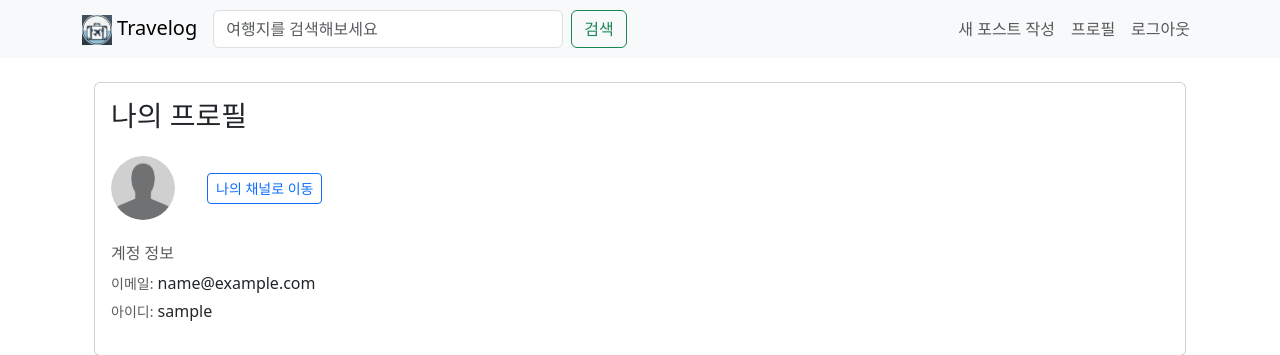
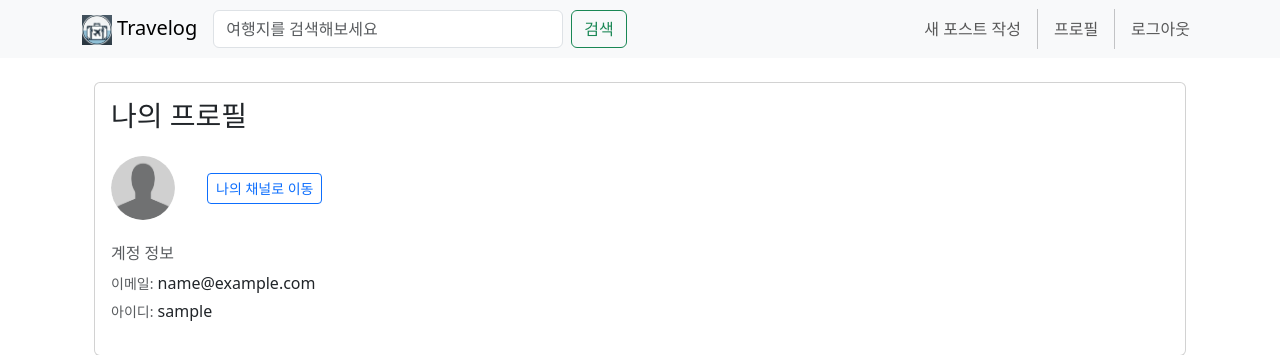
Before and after one commit to smahn9123/django-travelog, a Django app: page /accounts/profile/ in a window 1280 px wide. Shown: the top 355 px of the page. Run offline with Django 5.2, Linux system fonts and the light colour scheme; the visitor is signed in with stand-in values (Sample User, id 1); some libraries are stand-ins or nearby versions.

Commit message:
💄 add seperating vertical line between navbar buttons

```diff
--- a/templates/base.html
+++ b/templates/base.html
@@ -28,17 +28,20 @@
           </form>
         </div>
 
-        <!-- 로그인/로그아웃 버튼 -->
-        <div class="navbar-nav">
+        <!-- Navigation 버튼 -->
+        <div class="navbar-nav d-flex align-items-center">
           {% if user.is_authenticated %}
             <a href="{% url 'post_write' %}" class="nav-link">새 포스트 작성</a>
+            <div class="vr mx-2"></div>
             <a href="{% url 'accounts_profile' %}" class="nav-link">프로필</a>
+            <div class="vr mx-2"></div>
             <form method="post" action="{% url 'accounts_logout' %}" class="d-inline">
               {% csrf_token %}
               <button type="submit" class="btn btn-link nav-link">로그아웃</button>
             </form>
           {% else %}
             <a href="{% url 'accounts_login' %}" class="nav-link">로그인</a>
+            <div class="vr mx-2"></div>
             <a href="{% url 'accounts_register' %}" class="nav-link">회원가입</a>
           {% endif %}
         </div>
```
